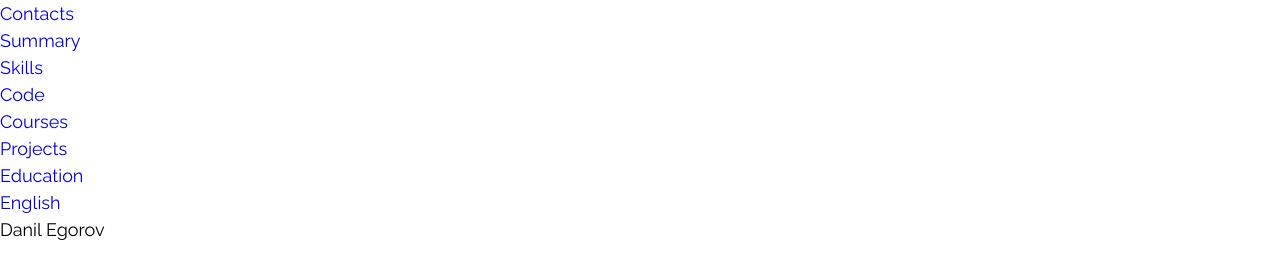
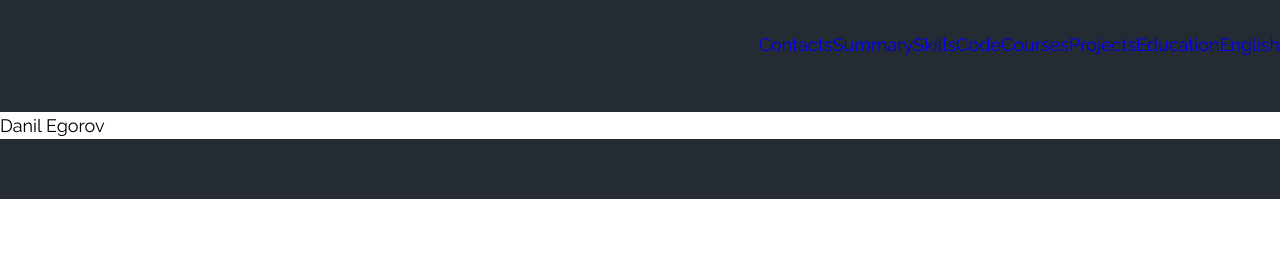
Before and after one commit to HoneySafonovets/rsschool-cv, a plain HTML site: page index.html in a window 1280 px wide. Drawn offline with Linux system fonts and the light colour scheme.

Commit message:
feat: add background color for footer and header

```diff
--- a/style.css
+++ b/style.css
@@ -110,3 +110,45 @@ html {
   margin: 0 auto;
   min-height: 50px;
 }
+
+
+/* Headers styles */
+.header {
+  background-color: #242B33;
+  padding: 31px 0px;
+}
+
+
+.nav-list {
+  display: flex;
+  justify-content: flex-end;
+  align-items: center;
+}
+
+.nav-link {
+
+}
+
+@media (hover: hover) {
+  .nav-item:hover {
+    transform: scale(1.2);
+    transition: transform 0.3s ease-in;
+  }
+
+  .nav-item:not(hover){
+    transform: scale(1);
+    transition: transform 0.3s ease-in;
+  }
+}
+
+
+
+
+
+
+
+/* Footer styles */
+.footer {
+  background-color: #242B33;
+  padding: 30px;
+}
```
